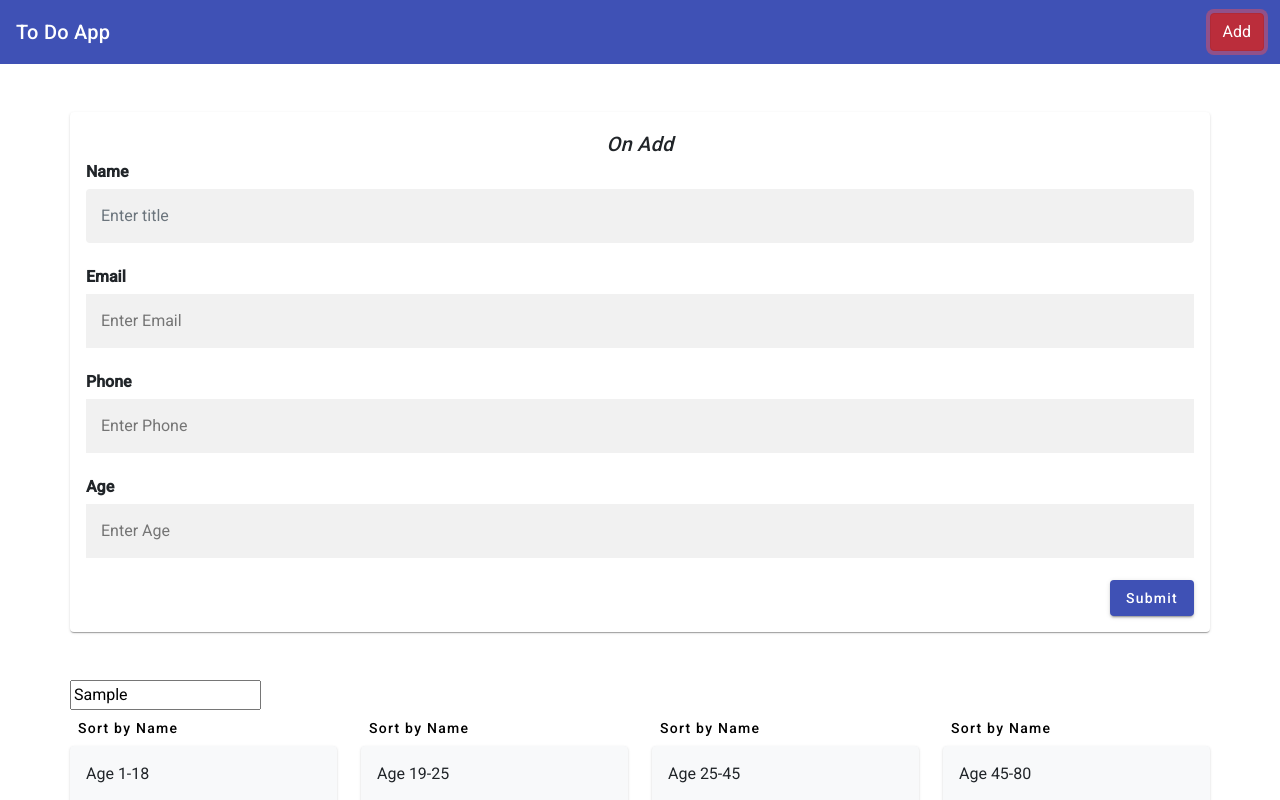
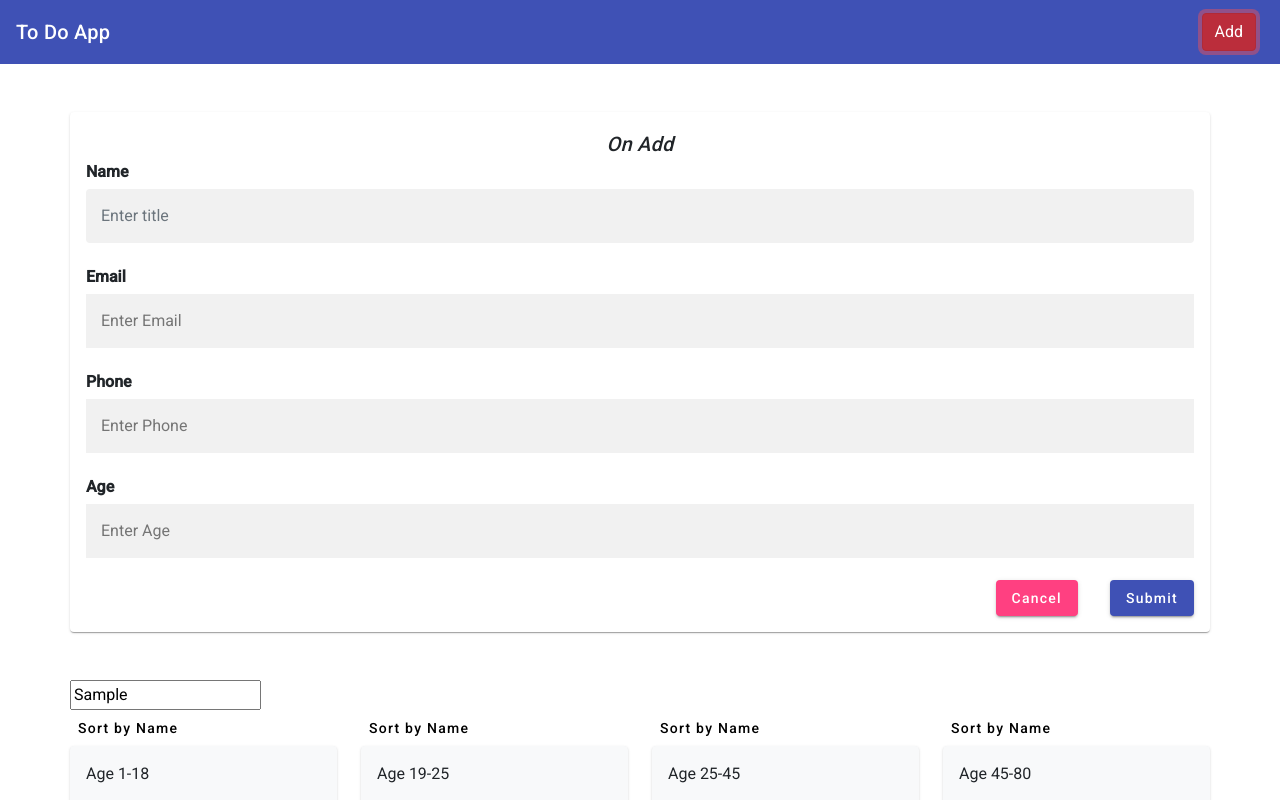
Before and after one commit to yprakashr/draganddrop, an Angular app: page / in a window 1280 px wide. Both pictures are taken after typing "Sample" into the empty fields and a click on the button "Add". Shown: the top 800 px of the page. Built offline with nearby package versions, Linux system fonts and the light colour scheme.

Commit message:
changes applied

```diff
--- a/src/app/button.service.ts
+++ b/src/app/button.service.ts
@@ -1,17 +1,17 @@
 import { Injectable } from '@angular/core';
-import { Subject, Observable } from 'rxjs';
+import { Subject, Observable, BehaviorSubject } from 'rxjs';
 
 @Injectable({
   providedIn: 'root',
 })
 export class ButtonService {
-  private buttonClickSubject = new Subject<void>();
+  private formVisibleSubject: BehaviorSubject<boolean> = new BehaviorSubject<boolean>(false);
+  formVisible$: Observable<boolean> = this.formVisibleSubject.asObservable();
 
-  sendButtonClick(): void {
-    this.buttonClickSubject.next();
-  }
+  constructor() { }
 
-  getButtonClick(): Observable<void> {
-    return this.buttonClickSubject.asObservable();
+  setFormVisibility(visibility: boolean) {
+
+    this.formVisibleSubject.next(visibility);
   }
 }
--- a/src/app/component/dashboard/dashboard.component.html
+++ b/src/app/component/dashboard/dashboard.component.html
@@ -1,18 +1,22 @@
 <div class="row" style="--bs-gutter-x:0;">
   <div class="col-md-12">
-    <mat-toolbar color="primary"   class="d-flex justify-content-between">
+    <mat-toolbar color="primary" class="d-flex justify-content-between">
       <!-- <div  class="d-flex justify-content-between"> -->
       <span>To Do App</span>
-      <button (click)="form=!form" class="btn btn-danger">Add</button>
+
+      <button (click)="toggleForm()" class="btn btn-danger mx-2">Add</button>
+
     </mat-toolbar>
-    </div>
-
-  <div *ngIf="form" class="col-md-12 mt-5">
-    <app-to-do [formValues]="formValues" (onTaskAdd)="addTasks($event)" (onTaskUpdate)="updateTask($event)" (onTaskCancel)="cancelTask($event)"></app-to-do>
   </div>
 
   <div class="col-md-12 mt-5">
-    <app-to-do-details [newTask]="newTask" [updatedTask]="updatedTask" (onTaskEdit)="editTask($event)"></app-to-do-details>
+    <app-to-do [formValues]="formValues" (onTaskAdd)="addTasks($event)" (onTaskUpdate)="updateTask($event)"
+      (onTaskCancel)="cancelTask($event)"></app-to-do>
+  </div>
+
+  <div class="col-md-12 mt-5">
+    <app-to-do-details [newTask]="newTask" [updatedTask]="updatedTask"
+      (onTaskEdit)="editTask($event)"></app-to-do-details>
   </div>
 
 </div>
--- a/src/app/component/dashboard/dashboard.component.ts
+++ b/src/app/component/dashboard/dashboard.component.ts
@@ -30,18 +30,20 @@ export class DashboardComponent implements OnInit {
     this.updatedTask = null;
     this.newTask = $event as Task;
   }
-  handleClick() {
-    // Emitting a button click event through the service
-    this.buttonService.sendButtonClick();
+
+
+  toggleForm() {
+
+    this.buttonService.setFormVisibility(true);
   }
- // Function to edit a task
-public editTask(task: any) {
-  this.form = true;
-  this.newTask = null;
-  this.updatedTask = null;
-  this.formValues = { ...task };
-  console.log(this.form&&this.formValues)
-}
+
+
+  // Function to edit a task
+  public editTask(task: any) {
+    this.newTask = null;
+    this.updatedTask = null;
+    this.formValues =task ;
+  }
 
   public updateTask($event: any) {
     this.formValues = null;
--- a/src/app/component/to-do/to-do-details.component.ts
+++ b/src/app/component/to-do/to-do-details.component.ts
@@ -46,8 +46,9 @@ export class ToDoDetailsComponent implements OnChanges {
       return; // No need to filter if the search query is empty
     }
 
-    this.toDoBoard1.columns.forEach(column => {
-      column.task = column.task.filter(task =>
+    this.toDoBoard1.columns.forEach((column) => {
+      column.task = column.task.filter(
+        (task) =>
           task.name.toLowerCase().includes(query) ||
           task.age.toString().includes(query) // Convert age to string for search
       );
@@ -64,7 +65,6 @@ sortTasksByName(column: Column) {
     this.getTaskList();
   }
 
-
   ngOnChanges(changes: SimpleChanges) {
     this.updateTask(this.updatedTask);
     this.addTask(this.newTask);
@@ -78,10 +78,7 @@ sortTasksByName(column: Column) {
     new Column('Age 45-80', []),
   ]);
 
-
-
-
-  drop(event: CdkDragDrop<Task[]>,columnName:string) {
+  drop(event: CdkDragDrop<Task[]>, columnName: string) {
     this.targetColumnName = columnName;
     console.log(this.targetColumnName);
     if (event.previousContainer === event.container) {
@@ -101,10 +98,12 @@ sortTasksByName(column: Column) {
         event.currentIndex
       );
 
-      localStorage.setItem('toDoBoardData', JSON.stringify(this.toDoBoard1.columns));
+      localStorage.setItem(
+        'toDoBoardData',
+        JSON.stringify(this.toDoBoard1.columns)
+      );
     }
   }
-
 
   getAgeFromColumnName(columnName: string): number {
     switch (columnName) {
@@ -120,8 +119,6 @@ sortTasksByName(column: Column) {
         return 0; // Default value if the column name doesn't match
     }
   }
-
-
 
   autoDeleteTask() {
     this.openSnackBar();
@@ -147,8 +144,6 @@ sortTasksByName(column: Column) {
   }
   // Function to sort tasks in a column by task name
 
-
-
   addTask(task: Task) {
     if (!task) return;
 
@@ -167,23 +162,47 @@ sortTasksByName(column: Column) {
     }
 
     // Update the storage or perform other necessary operations
-  localStorage.setItem('toDoBoardData', JSON.stringify(this.toDoBoard1.columns));
+    localStorage.setItem(
+      'toDoBoardData',
+      JSON.stringify(this.toDoBoard1.columns)
+    );
   }
-
   updateTask(updatedTask: Task) {
     if (!updatedTask) return;
+
+    // Loop through columns and tasks to find and update the task
     this.toDoBoard1.columns.forEach((col) => {
       col.task.forEach((task) => {
-        if (task.id == updatedTask.id) {
+        if (task.id === updatedTask.id) {
           task.name = updatedTask.name;
           task.email = updatedTask.email;
           task.phone = updatedTask.phone;
           task.age = updatedTask.age;
-          return;
         }
       });
     });
 
+    const age = updatedTask.age;
+
+    // Remove the task from any column it's already in
+    this.toDoBoard1.columns.forEach((col) => {
+      col.task = col.task.filter((task) => task.id !== updatedTask.id);
+    });
+
+    // Add the updated task to the appropriate column based on age
+    if (age >= 1 && age <= 18) {
+      this.toDoBoard1.columns[0].task.push(updatedTask);
+    } else if (age >= 19 && age <= 25) {
+      this.toDoBoard1.columns[1].task.push(updatedTask);
+    } else if (age >= 26 && age <= 45) {
+      this.toDoBoard1.columns[2].task.push(updatedTask);
+    } else if (age >= 46 && age <= 80) {
+      this.toDoBoard1.columns[3].task.push(updatedTask);
+    } else {
+      // Handle tasks that don't fit into any defined age range
+      // For example, you might choose to ignore or handle them differently
+      console.log("Task doesn't fit into any age range");
+    }
     localStorage.setItem(
       'toDoBoardData',
       JSON.stringify(this.toDoBoard1.columns)
@@ -192,7 +211,6 @@ sortTasksByName(column: Column) {
 
   editTask(task: Task) {
     this.onTaskEdit.emit(task);
-    // this.customEvent.emit('true');
   }
 
   deleteTask(item: any) {
--- a/src/app/component/to-do/to-do-details/to-do.component.html
+++ b/src/app/component/to-do/to-do-details/to-do.component.html
@@ -1,9 +1,82 @@
-<div class="row" style="--bs-gutter-x:0;">
+<div  class="row" style="--bs-gutter-x:0;">
   <div class="col-md-12">
     <div class="container">
-      <mat-card>
+      <mat-card  *ngIf="showForm">
         <mat-card-header>
           <mat-card-title class="card-heading">On Add</mat-card-title>
+        </mat-card-header>
+        <mat-card-content>
+          <div class="row" style="--bs-gutter-x:0;">
+            <form [formGroup]="form">
+              <div class="row">
+                <div class="col">
+                  <label for="title"><b>Name</b></label>
+                  <input type="text" name="id" id="id" class="form-control" formControlName="id" ngDefaultControl
+                    hidden>
+                  <input type="text" placeholder="Enter title" name="title" id="title" class="form-control"
+                    formControlName="name" required ngDefaultControl>
+
+                    <app-field-error
+                    [displayError]="isFieldValid('name')"
+                    [errorMsg]="getErrorMessage('name')">
+                  </app-field-error>
+                </div>
+              </div>
+              <div class="row">
+                <div class="col">
+                  <div class="col">
+                    <label for="description"><b>Email</b></label>
+                    <input placeholder="Enter Email" name="email" id="description" rows="2" cols="50"
+                      formControlName="email" ngDefaultControl>
+                      <app-field-error
+                    [displayError]="isFieldValid('email')"
+                    [errorMsg]="getErrorMessage('email')">
+                  </app-field-error>
+                  </div>
+                </div>
+              </div>
+              <div class="row">
+                <div class="col">
+                  <div class="col">
+                    <label for="description"><b>Phone</b></label>
+                    <input placeholder="Enter Phone" name="description" id="description" rows="2" cols="50"
+                      formControlName="phone" ngDefaultControl>
+                      <app-field-error
+                    [displayError]="isFieldValid('phone')"
+                    [errorMsg]="getErrorMessage('phone')">
+                  </app-field-error>
+                  </div>
+                </div>
+              </div>
+              <div class="row">
+                <div class="col">
+                  <div class="col">
+                    <label for="description"><b>Age</b></label>
+                    <input type="number" placeholder="Enter Age"  name="description" id="description" rows="2" cols="50"
+                      formControlName="age" ngDefaultControl>
+                      <app-field-error
+                    [displayError]="isFieldValid('age')"
+                    [errorMsg]="getErrorMessage('age')">
+                  </app-field-error>
+                  </div>
+                </div>
+              </div>
+              <div mat-dialog-actions align="end">
+                <button mat-raised-button (click)="onCancel()" color="accent" style="margin-right:2rem"
+                  >Cancel</button>
+                <button mat-raised-button (click)="onUpdate(form)" color="primary" style="margin-right:2rem"
+                  *ngIf="btnTitle != 'Submit'">Update</button>
+                <button mat-raised-button (click)="addNewTask(form)" color="primary" type="submit"
+                  *ngIf="btnTitle == 'Submit'">{{btnTitle}}</button>
+              </div>
+            </form>
+          </div>
+        </mat-card-content>
+      </mat-card>
+      <mat-card *ngIf="btnTitle != 'Submit'">
+        <mat-card-header>
+          <mat-card-title class="card-heading">On Edit</mat-card-title>
+          <!-- <mat-card-title *ngIf="btnTitle == 'Submit'" class="card-heading">On Add</mat-card-title> -->
         </mat-card-header>
         <mat-card-content>
           <div class="row" style="--bs-gutter-x:0;">
--- a/src/app/component/to-do/to-do-details/to-do.component.ts
+++ b/src/app/component/to-do/to-do-details/to-do.component.ts
@@ -13,6 +13,7 @@ import {
   FormControl,
 } from '@angular/forms';
 import { Task } from '../models/task.mode';
+import { ButtonService } from 'src/app/button.service';
 
 @Component({
   selector: 'app-to-do',
@@ -24,8 +25,8 @@ export class ToDoComponent implements OnInit, OnChanges {
   @Output() onTaskUpdate = new EventEmitter<any>();
   @Output() onTaskCancel = new EventEmitter<any>();
   @Input() formValues!: Task;
-
-  btnTitle: string = 'Submit';
+  showForm: boolean = false;
+  btnTitle: string = '';
   validForm: boolean = true;
   formSubmitAttempt = false;
 
@@ -69,9 +70,15 @@ export class ToDoComponent implements OnInit, OnChanges {
     ],
   });
 
-  constructor(private fb: FormBuilder) {}
+  constructor(
+    private fb: FormBuilder,
+    private formVisibilityService: ButtonService
+  ) {}
 
   ngOnInit(): void {
+    this.formVisibilityService.formVisible$.subscribe((visibility) => {
+      this.showForm = visibility;
+    });
     this.form = this.fb.group({
       id: [],
       name: [
@@ -119,11 +126,16 @@ export class ToDoComponent implements OnInit, OnChanges {
     this.initialiZeForm(this.formValues);
   }
 
-  public initialiZeForm(task: Task) {
-    if (!task || task.name == '') {
+  toggleForm() {
+    this.formVisibilityService.setFormVisibility(this.showForm);
+  }
+
+  public initialiZeForm(task: any) {
+    if (!task || (task.name == '' && task != 'hello')) {
       this.btnTitle = 'Submit';
       return;
     }
+
     this.btnTitle = 'Update';
     this.form.patchValue({
       id: task.id,
@@ -132,7 +144,6 @@ export class ToDoComponent implements OnInit, OnChanges {
       phone: task.phone,
       age: task.age,
     });
-
   }
 
   public addNewTask(form: any) {
@@ -160,6 +171,7 @@ export class ToDoComponent implements OnInit, OnChanges {
   }
 
   public onCancel() {
+    this.formVisibilityService.setFormVisibility(false);
     this.btnTitle = 'Submit';
     this.form.reset();
     this.onTaskCancel.emit();
```
Lines whose indentation alone changed are shown as unchanged.
